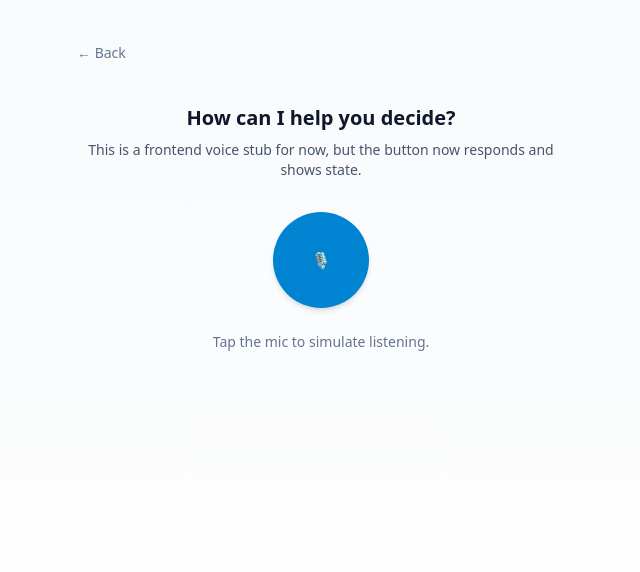
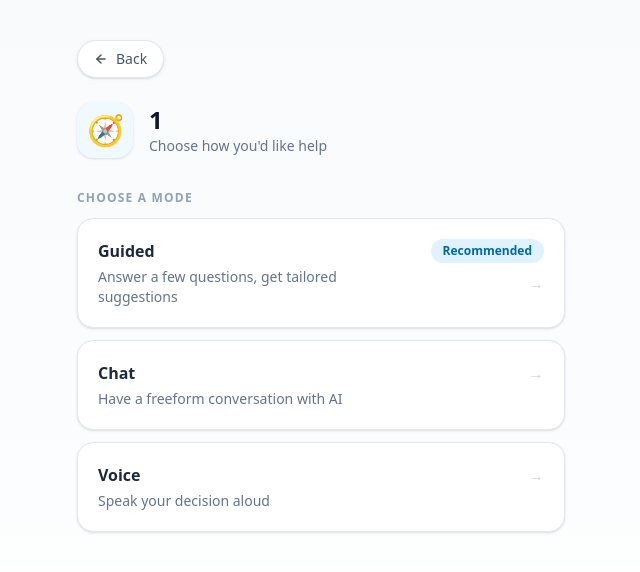
Before and after one commit to MonicaLOvO/TrueNorth_Frontend, a Next.js app: page /category/1 in a window 1280 px wide. Shown: the top 572 px of the page, without its empty margins (319-959 px from the left). Built offline with nearby package versions, Linux system fonts and the light colour scheme.

Commit message:
rebuild category hub page as proper mode picker
The previous file was incorrectly rendering a voice/mic screen. Replaced with a mode selection page showing Guided, Chat, and Voice options with the category emoji and BackButton

```diff
--- a/src/app/category/[slug]/page.tsx
+++ b/src/app/category/[slug]/page.tsx
@@ -1,40 +1,54 @@
 "use client";
 
 import AppShell from "@/components/AppShell";
-import Link from "next/link";
+import BackButton from "@/components/BackButton";
+import ModeCard from "@/components/ModeCard";
+import { CATEGORIES } from "@/lib/categories";
 import { useParams } from "next/navigation";
-import { useState } from "react";
 
-export default function VoicePage() {
+export default function CategoryPage() {
   const params = useParams();
   const slug = (params?.slug as string) || "food";
-  const [listening, setListening] = useState(false);
+  const category = CATEGORIES.find((c) => c.slug === slug);
 
   return (
     <AppShell>
-      <Link href={`/category/${slug}`} className="text-sm text-slate-500 hover:underline">
-        ← Back
-      </Link>
+      <BackButton href="/home" />
 
-      <div className="mt-10 flex flex-col items-center justify-center text-center">
-        <div className="text-xl font-semibold">How can I help you decide?</div>
-        <p className="mt-2 text-sm text-slate-600 dark:text-slate-400">
-          This is a frontend voice stub for now, but the button now responds and shows state.
+      <div className="mt-6 flex items-center gap-4">
+        <div className="flex h-14 w-14 items-center justify-center rounded-2xl bg-sky-50 text-3xl shadow-sm dark:bg-sky-950">
+          {category?.emoji ?? "🧭"}
+        </div>
+        <div>
+          <h1 className="text-2xl font-bold text-slate-900 dark:text-white">
+            {category?.title ?? slug}
+          </h1>
+          <p className="text-sm text-slate-500 dark:text-slate-400">
+            {category?.subtitle ?? "Choose how you'd like help"}
+          </p>
+        </div>
+      </div>
+
+      <div className="mt-8 space-y-3">
+        <p className="text-xs font-semibold uppercase tracking-widest text-slate-400">
+          Choose a mode
         </p>
-
-        <button
-          onClick={() => setListening((value) => !value)}
-          className={[
-            "mt-8 flex h-24 w-24 items-center justify-center rounded-full text-white shadow-md transition",
-            listening ? "bg-red-500 hover:bg-red-600" : "bg-sky-600 hover:bg-sky-700",
-          ].join(" ")}
-        >
-          🎙️
-        </button>
-
-        <p className="mt-6 text-sm text-slate-500 dark:text-slate-400">
-          {listening ? "Listening... tap again to stop." : "Tap the mic to simulate listening."}
-        </p>
+        <ModeCard
+          title="Guided"
+          subtitle="Answer a few questions, get tailored suggestions"
+          href={`/category/${slug}/guided`}
+          recommended
+        />
+        <ModeCard
+          title="Chat"
+          subtitle="Have a freeform conversation with AI"
+          href={`/category/${slug}/chat`}
+        />
+        <ModeCard
+          title="Voice"
+          subtitle="Speak your decision aloud"
+          href={`/category/${slug}/voice`}
+        />
       </div>
     </AppShell>
   );
```
